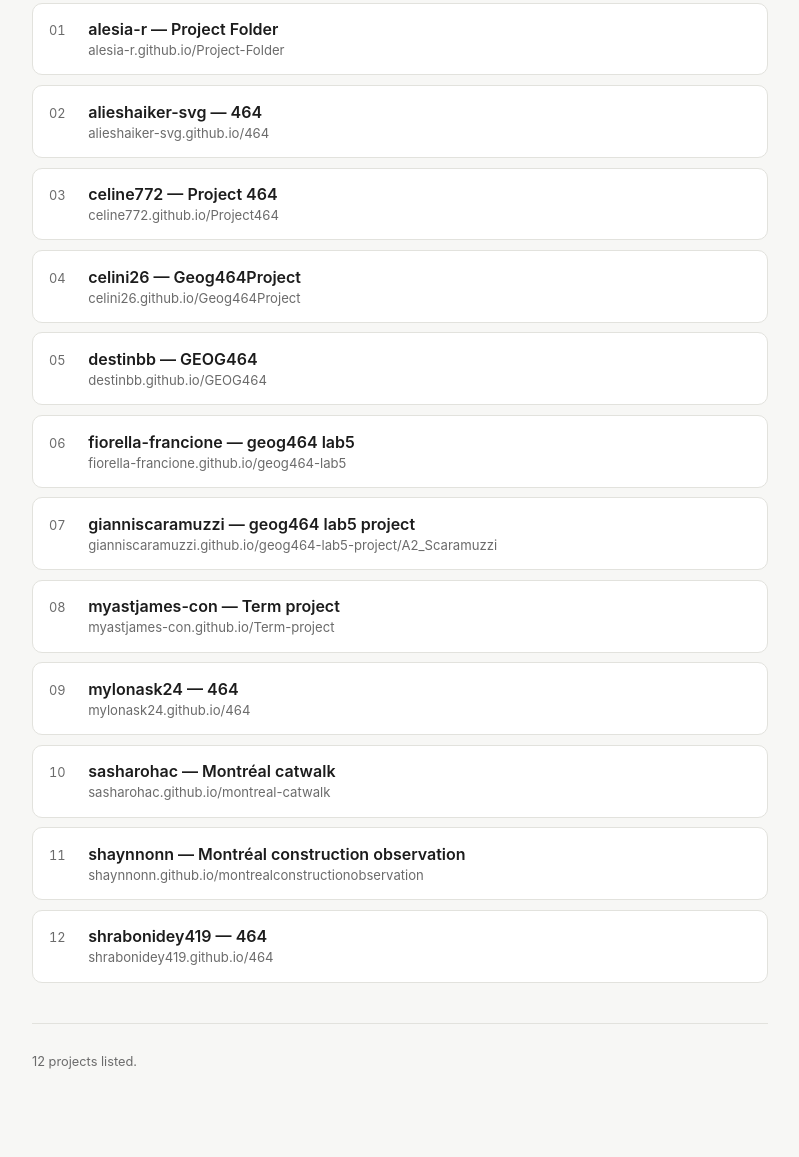
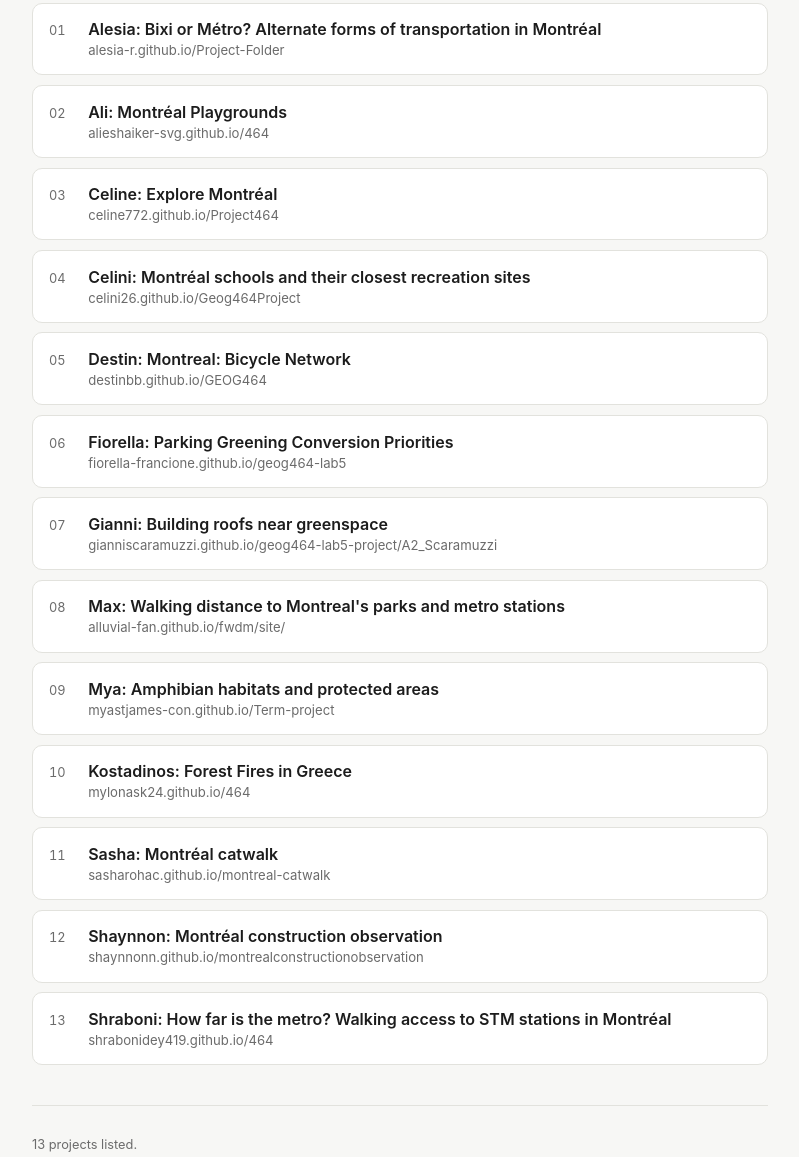
Before and after one commit to alluvial-fan/464-directory, a plain HTML site: page index.html in a window 1280 px wide. Shown: the part 153-1310 px from the top of the page, without its empty margins (240-1039 px from the left). Drawn offline with Linux system fonts and the light colour scheme.

Commit message:
Revise project titles and update project count
Updated project titles and added a new project entry.

```diff
--- a/index.html
+++ b/index.html
@@ -73,7 +73,7 @@
     <li><a href="https://alesia-r.github.io/Project-Folder/site/" target="_blank" rel="noopener">
       <span class="num">01</span>
       <span class="body">
-        <span class="title">alesia-r — Project Folder</span>
+        <span class="title">Alesia: Bixi or Métro? Alternate forms of transportation in Montréal</span>
         <span class="handle">alesia-r.github.io/Project-Folder</span>
       </span>
     </a></li>
@@ -81,7 +81,7 @@
     <li><a href="https://alieshaiker-svg.github.io/464/site/" target="_blank" rel="noopener">
       <span class="num">02</span>
       <span class="body">
-        <span class="title">alieshaiker-svg — 464</span>
+        <span class="title">Ali: Montréal Playgrounds</span>
         <span class="handle">alieshaiker-svg.github.io/464</span>
       </span>
     </a></li>
@@ -89,7 +89,7 @@
     <li><a href="https://celine772.github.io/Project464/Site/" target="_blank" rel="noopener">
       <span class="num">03</span>
       <span class="body">
-        <span class="title">celine772 — Project 464</span>
+        <span class="title">Celine: Explore Montréal</span>
         <span class="handle">celine772.github.io/Project464</span>
       </span>
     </a></li>
@@ -97,7 +97,7 @@
     <li><a href="https://celini26.github.io/Geog464Project/site/" target="_blank" rel="noopener">
       <span class="num">04</span>
       <span class="body">
-        <span class="title">celini26 — Geog464Project</span>
+        <span class="title">Celini: Montréal schools and their closest recreation sites</span>
         <span class="handle">celini26.github.io/Geog464Project</span>
       </span>
     </a></li>
@@ -105,7 +105,7 @@
     <li><a href="https://destinbb.github.io/GEOG464/site/" target="_blank" rel="noopener">
       <span class="num">05</span>
       <span class="body">
-        <span class="title">destinbb — GEOG464</span>
+        <span class="title">Destin: Montreal: Bicycle Network</span>
         <span class="handle">destinbb.github.io/GEOG464</span>
       </span>
     </a></li>
@@ -113,7 +113,7 @@
     <li><a href="https://fiorella-francione.github.io/geog464-lab5/site/" target="_blank" rel="noopener">
       <span class="num">06</span>
       <span class="body">
-        <span class="title">fiorella-francione — geog464 lab5</span>
+        <span class="title">Fiorella: Parking Greening Conversion Priorities</span>
         <span class="handle">fiorella-francione.github.io/geog464-lab5</span>
       </span>
     </a></li>
@@ -121,54 +121,62 @@
     <li><a href="https://gianniscaramuzzi.github.io/geog464-lab5-project/A2_Scaramuzzi/site/" target="_blank" rel="noopener">
       <span class="num">07</span>
       <span class="body">
-        <span class="title">gianniscaramuzzi — geog464 lab5 project</span>
+        <span class="title">Gianni: Building roofs near greenspace</span>
         <span class="handle">gianniscaramuzzi.github.io/geog464-lab5-project/A2_Scaramuzzi</span>
       </span>
     </a></li>
 
-    <li><a href="https://myastjames-con.github.io/Term-project/site/" target="_blank" rel="noopener">
+    <li><a href="https://alluvial-fan.github.io/fwdm/site/" target="_blank" rel="noopener">
       <span class="num">08</span>
       <span class="body">
-        <span class="title">myastjames-con — Term project</span>
+        <span class="title">Max: Walking distance to Montreal's parks and metro stations</span>
+        <span class="handle">alluvial-fan.github.io/fwdm/site/</span>
+      </span>
+    </a></li>
+
+    <li><a href="https://myastjames-con.github.io/Term-project/site/" target="_blank" rel="noopener">
+      <span class="num">09</span>
+      <span class="body">
+        <span class="title">Mya: Amphibian habitats and protected areas</span>
         <span class="handle">myastjames-con.github.io/Term-project</span>
       </span>
     </a></li>
 
     <li><a href="https://mylonask24.github.io/464/site/" target="_blank" rel="noopener">
-      <span class="num">09</span>
+      <span class="num">10</span>
       <span class="body">
-        <span class="title">mylonask24 — 464</span>
+        <span class="title">Kostadinos: Forest Fires in Greece</span>
         <span class="handle">mylonask24.github.io/464</span>
       </span>
     </a></li>
 
     <li><a href="https://sasharohac.github.io/montreal-catwalk/site/" target="_blank" rel="noopener">
-      <span class="num">10</span>
+      <span class="num">11</span>
       <span class="body">
-        <span class="title">sasharohac — Montréal catwalk</span>
+        <span class="title">Sasha: Montréal catwalk</span>
         <span class="handle">sasharohac.github.io/montreal-catwalk</span>
       </span>
     </a></li>
 
     <li><a href="https://shaynnonn.github.io/montrealconstructionobservation/" target="_blank" rel="noopener">
-      <span class="num">11</span>
+      <span class="num">12</span>
       <span class="body">
-        <span class="title">shaynnonn — Montréal construction observation</span>
+        <span class="title">Shaynnon: Montréal construction observation</span>
         <span class="handle">shaynnonn.github.io/montrealconstructionobservation</span>
       </span>
     </a></li>
 
     <li><a href="https://shrabonidey419.github.io/464/site/" target="_blank" rel="noopener">
-      <span class="num">12</span>
+      <span class="num">13</span>
       <span class="body">
-        <span class="title">shrabonidey419 — 464</span>
+        <span class="title">Shraboni: How far is the metro? Walking access to STM stations in Montréal</span>
         <span class="handle">shrabonidey419.github.io/464</span>
       </span>
     </a></li>
   </ol>
 
   <footer>
-    <p>12 projects listed.</p>
+    <p>13 projects listed.</p>
   </footer>
 </main>
 </body>
```
